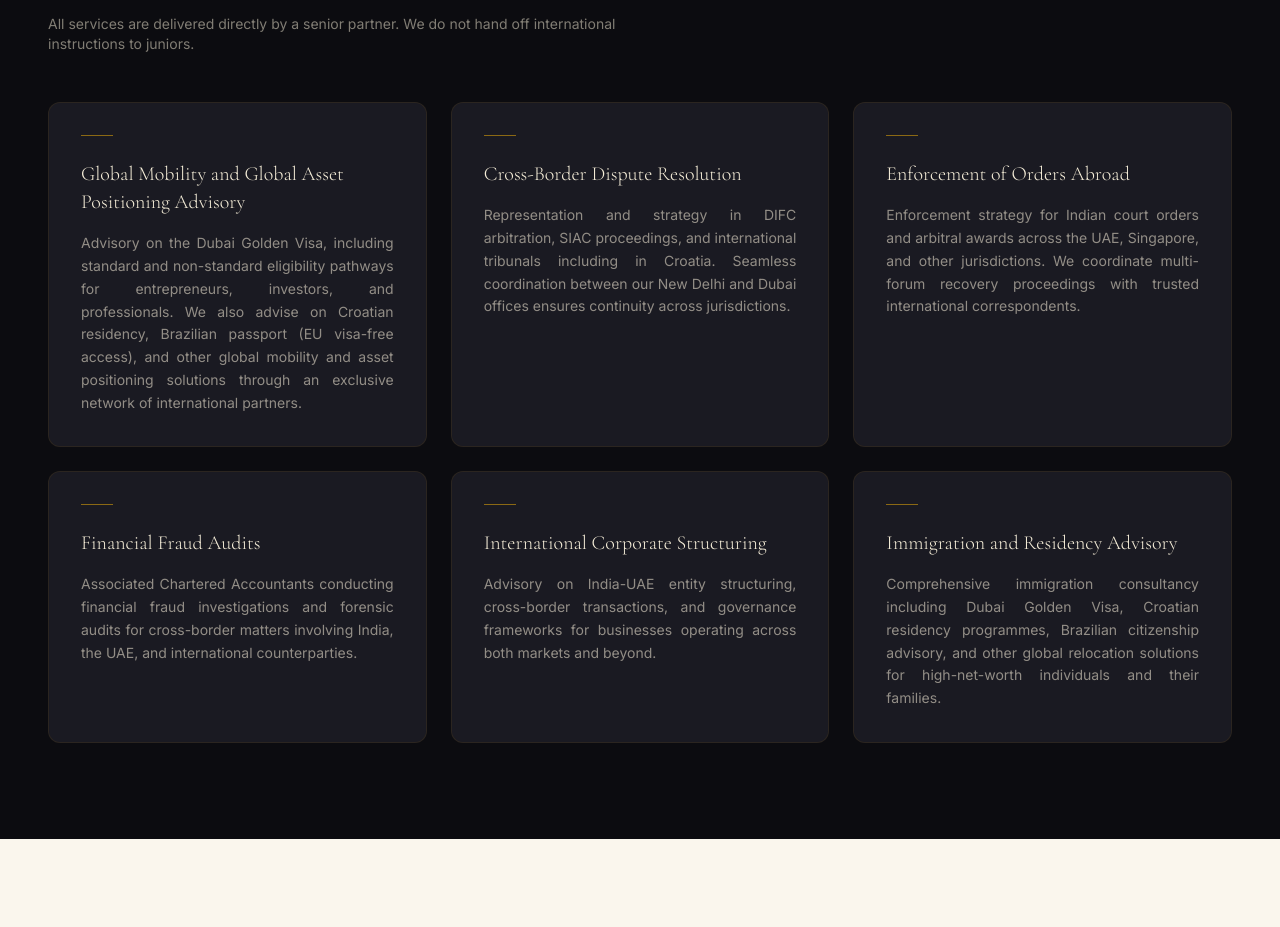
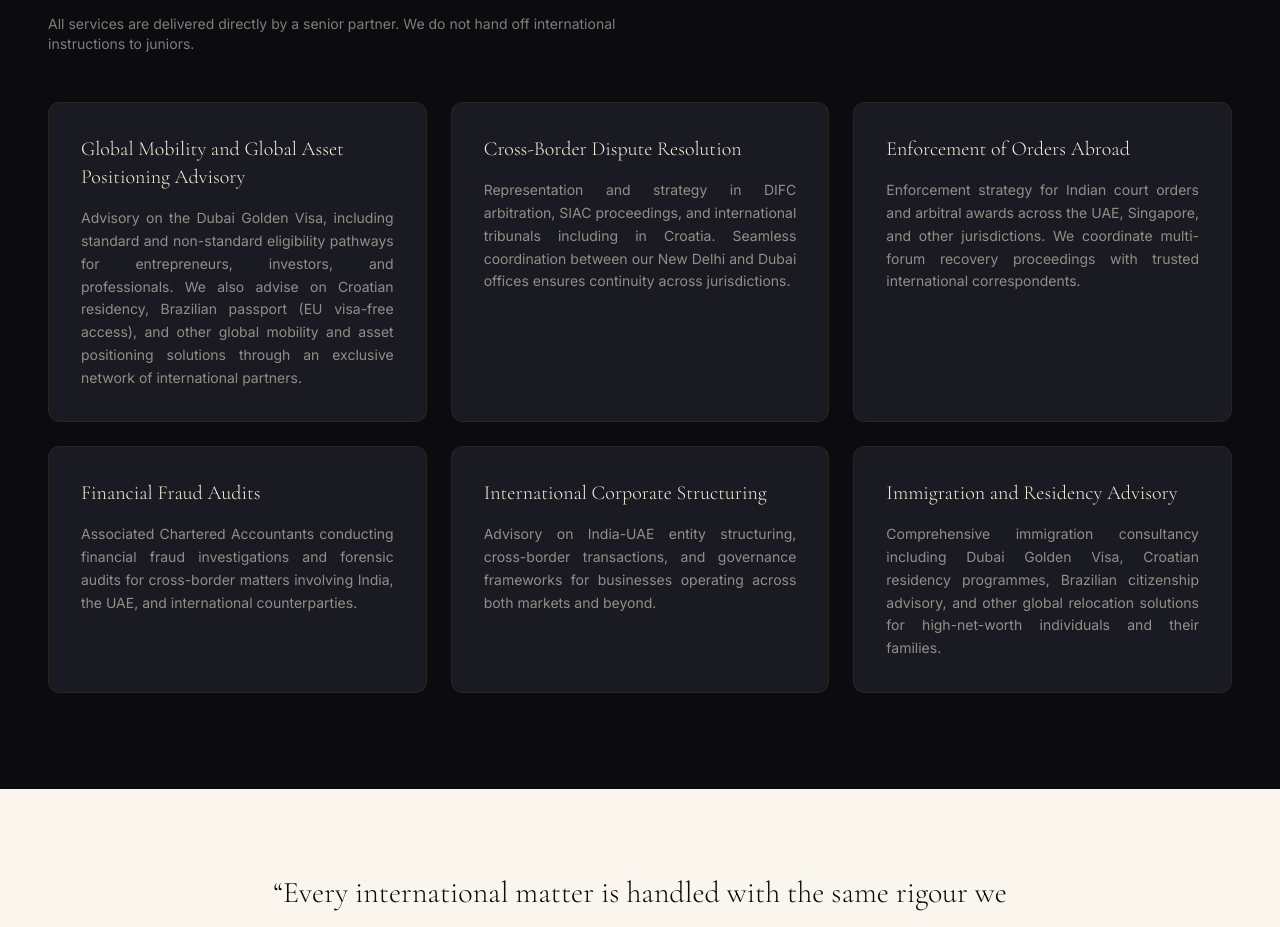
Before and after one commit to kabirsachdeva/White-Tab-Partners-LLP---Website, a Next.js app: page /international-desk in a window 1280 px wide. Shown: the part 1200-2127 px from the top of the page. Built offline with nearby package versions, Linux system fonts and the light colour scheme.

Commit message:
Remove gold dashes above service card headings on international desk

```diff
--- a/app/international-desk/InternationalDeskPageContent.tsx
+++ b/app/international-desk/InternationalDeskPageContent.tsx
@@ -108,7 +108,7 @@
                 variants={fadeUp}
                 className="dark-card p-8 hover:border-gold/30 transition-colors"
               >
-                <div className="w-8 h-px bg-gold mb-6" />
+
                 <h3 className="font-serif text-xl text-cream font-light mb-4">{svc.title}</h3>
                 <p className="text-cream/55 text-sm leading-relaxed font-sans text-justify">{svc.description}</p>
               </motion.div>
```
